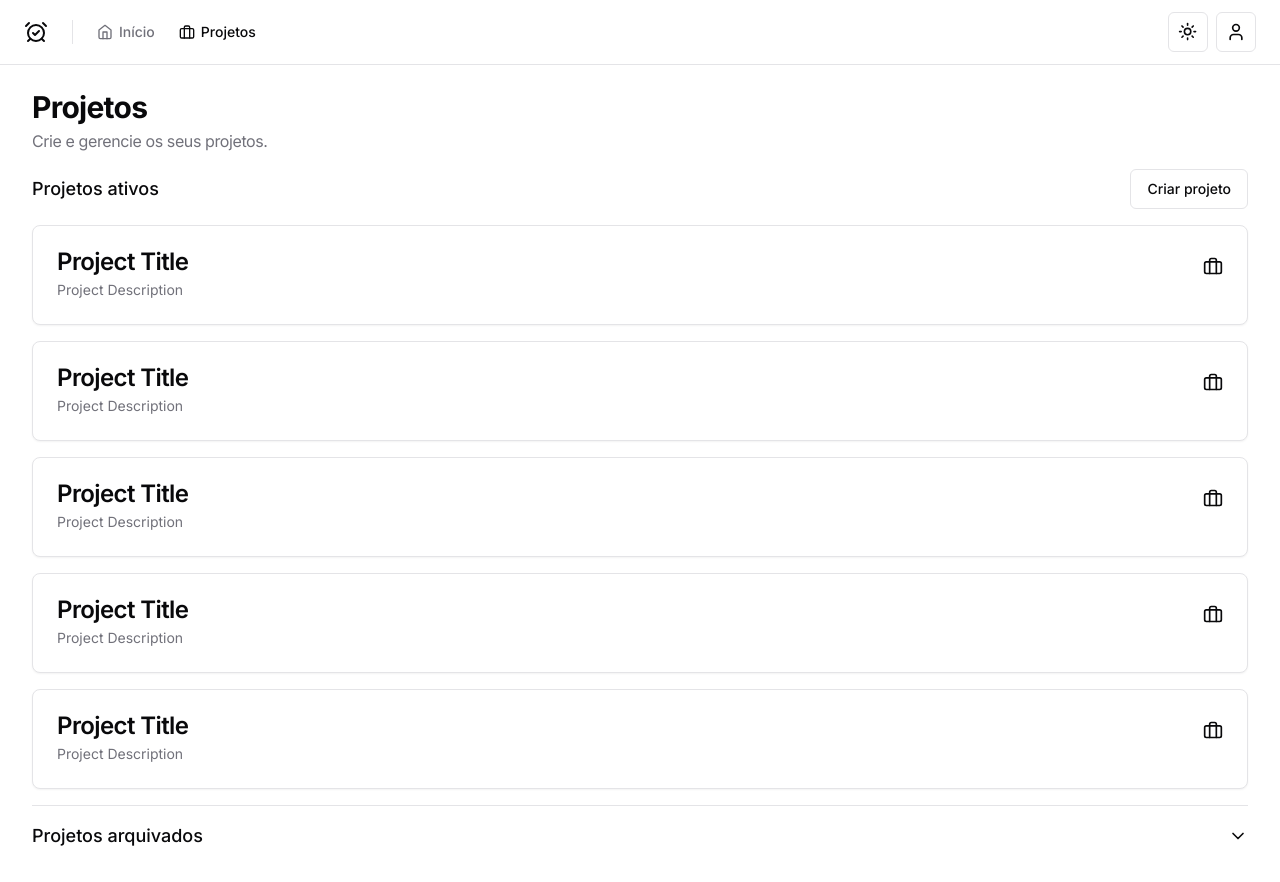
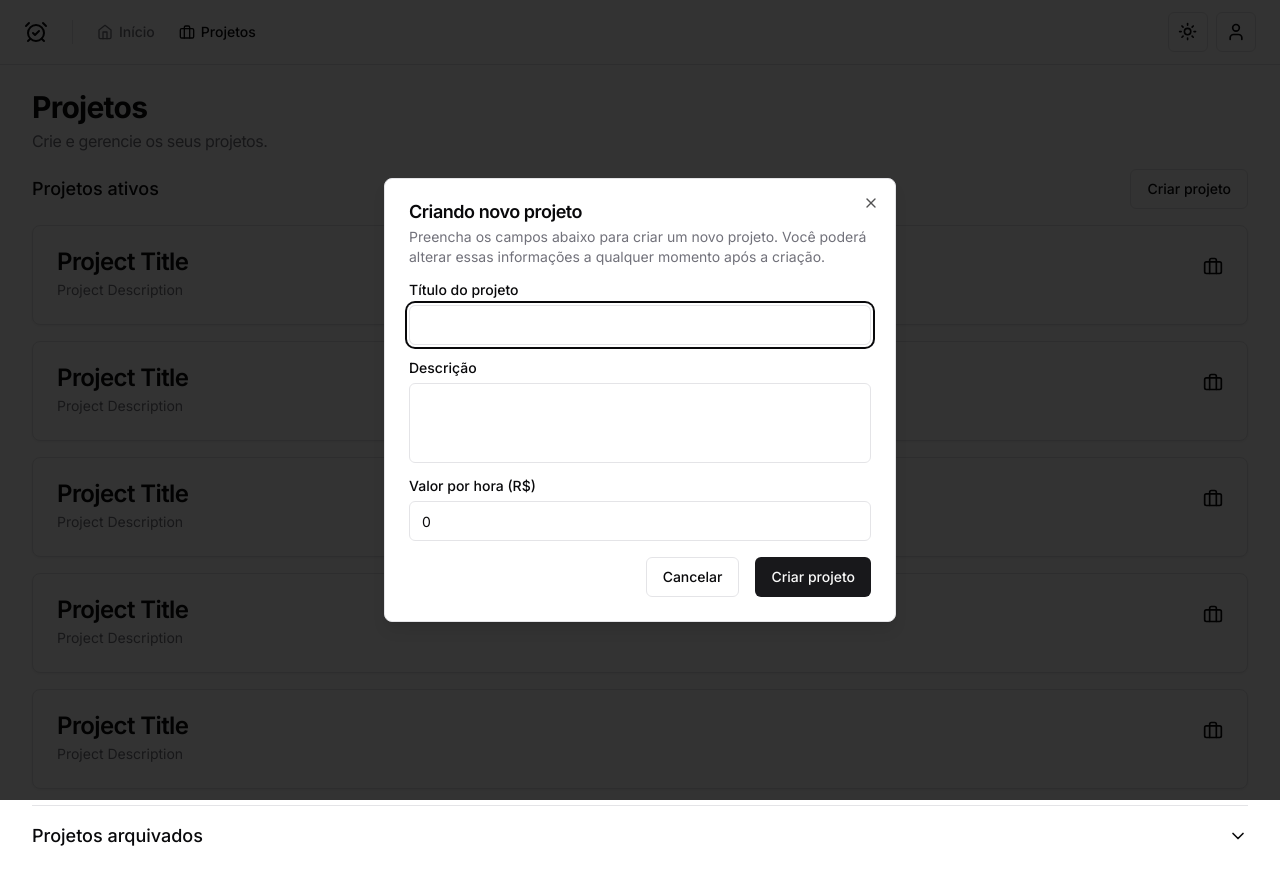
Before and after one commit to GabriPires/crono-web, a React (Vite) app: page /projects in a window 1280 px wide. Both pictures are taken after a click on the button "Criar projeto". Built offline with nearby package versions, Linux system fonts and the light colour scheme.

Commit message:
✨ feat(project): create project dialog

```diff
--- /dev/null
+++ b/src/components/form/form-control.tsx
@@ -0,0 +1,22 @@
+import { twMerge } from 'tailwind-merge'
+
+import { FormErrorMessage } from './form-error-message'
+
+interface FormControlProps {
+  children: React.ReactNode
+  errorMessage?: string
+  className?: string
+}
+
+export function FormControl({
+  children,
+  errorMessage,
+  className,
+}: FormControlProps) {
+  return (
+    <div className={twMerge('flex flex-col gap-2', className)}>
+      {children}
+      {errorMessage && <FormErrorMessage errorMessage={errorMessage} />}
+    </div>
+  )
+}
--- /dev/null
+++ b/src/components/form/form-error-message.tsx
@@ -0,0 +1,24 @@
+import { ComponentProps } from 'react'
+import { twMerge } from 'tailwind-merge'
+
+interface FormErrorProps extends ComponentProps<'span'> {
+  errorMessage: string
+}
+
+export function FormErrorMessage({
+  errorMessage,
+  className,
+  ...props
+}: FormErrorProps) {
+  return (
+    <span
+      className={twMerge(
+        'block text-xs text-rose-400 dark:text-rose-500',
+        className,
+      )}
+      {...props}
+    >
+      {errorMessage}
+    </span>
+  )
+}
--- /dev/null
+++ b/src/components/ui/textarea.tsx
@@ -0,0 +1,24 @@
+import * as React from "react"
+
+import { cn } from "@/lib/utils"
+
+export interface TextareaProps
+  extends React.TextareaHTMLAttributes<HTMLTextAreaElement> {}
+
+const Textarea = React.forwardRef<HTMLTextAreaElement, TextareaProps>(
+  ({ className, ...props }, ref) => {
+    return (
+      <textarea
+        className={cn(
+          "flex min-h-[80px] w-full rounded-md border border-input bg-background px-3 py-2 text-sm ring-offset-background placeholder:text-muted-foreground focus-visible:outline-none focus-visible:ring-2 focus-visible:ring-ring focus-visible:ring-offset-2 disabled:cursor-not-allowed disabled:opacity-50",
+          className
+        )}
+        ref={ref}
+        {...props}
+      />
+    )
+  }
+)
+Textarea.displayName = "Textarea"
+
+export { Textarea }
--- /dev/null
+++ b/src/pages/app/projects/components/create-project-dialog.tsx
@@ -0,0 +1,112 @@
+import { zodResolver } from '@hookform/resolvers/zod'
+import { Controller, useForm } from 'react-hook-form'
+import { z } from 'zod'
+
+import { FormControl } from '@/components/form/form-control'
+import { Button } from '@/components/ui/button'
+import {
+  Dialog,
+  DialogClose,
+  DialogContent,
+  DialogDescription,
+  DialogHeader,
+  DialogTitle,
+  DialogTrigger,
+} from '@/components/ui/dialog'
+import { Input } from '@/components/ui/input'
+import { Label } from '@/components/ui/label'
+import { Textarea } from '@/components/ui/textarea'
+import { currencyInputMask } from '@/utils/currency-input-mask'
+
+const createProjectFormSchema = z.object({
+  title: z.string().min(1, { message: 'Título é obrigatório.' }),
+  description: z.string().optional(),
+  hourlyRate: z.coerce
+    .number()
+    .positive({ message: 'Valor por hora deve ser positivo.' }),
+})
+
+type CreateProjectFormValues = z.infer<typeof createProjectFormSchema>
+
+export function CreateProjectDialog() {
+  const {
+    control,
+    register,
+    reset,
+    handleSubmit,
+    formState: { errors },
+  } = useForm<CreateProjectFormValues>({
+    resolver: zodResolver(createProjectFormSchema),
+    defaultValues: {
+      title: '',
+      description: '',
+      hourlyRate: 0,
+    },
+  })
+
+  async function handleCreateProject(values: CreateProjectFormValues) {
+    console.log(values)
+  }
+
+  return (
+    <Dialog
+      onOpenChange={() => {
+        reset()
+      }}
+    >
+      <DialogTrigger asChild>
+        <Button variant="outline">Criar projeto</Button>
+      </DialogTrigger>
+      <DialogContent>
+        <DialogHeader>
+          <DialogTitle>Criando novo projeto</DialogTitle>
+          <DialogDescription>
+            Preencha os campos abaixo para criar um novo projeto. Você poderá
+            alterar essas informações a qualquer momento após a criação.
+          </DialogDescription>
+        </DialogHeader>
+
+        <form
+          className="flex flex-col gap-4"
+          onSubmit={handleSubmit(handleCreateProject)}
+        >
+          <FormControl errorMessage={errors.title?.message}>
+            <Label htmlFor="title">Título do projeto</Label>
+            <Input id="title" {...register('title')} />
+          </FormControl>
+
+          <FormControl>
+            <Label htmlFor="description">Descrição</Label>
+            <Textarea
+              id="description"
+              className="resize-none"
+              {...register('description')}
+            />
+          </FormControl>
+
+          <Controller
+            control={control}
+            name="hourlyRate"
+            render={({ field: { value, onChange } }) => (
+              <FormControl errorMessage={errors.hourlyRate?.message}>
+                <Label htmlFor="hourlyRate">Valor por hora (R$)</Label>
+                <Input
+                  id="hourlyRate"
+                  value={value}
+                  onChange={(e) => onChange(currencyInputMask(e.target.value))}
+                />
+              </FormControl>
+            )}
+          />
+
+          <div className="flex flex-row items-center justify-end gap-4">
+            <DialogClose asChild>
+              <Button variant="outline">Cancelar</Button>
+            </DialogClose>
+            <Button type="submit">Criar projeto</Button>
+          </div>
+        </form>
+      </DialogContent>
+    </Dialog>
+  )
+}
--- a/src/pages/app/projects/page.tsx
+++ b/src/pages/app/projects/page.tsx
@@ -2,7 +2,6 @@ import { ChevronDown } from 'lucide-react'
 import { Helmet } from 'react-helmet-async'
 
 import { PageHeader } from '@/components/page-header'
-import { Button } from '@/components/ui/button'
 import {
   Collapsible,
   CollapsibleContent,
@@ -10,6 +9,7 @@ import {
 } from '@/components/ui/collapsible'
 import { Separator } from '@/components/ui/separator'
 
+import { CreateProjectDialog } from './components/create-project-dialog'
 import { ProjectCard } from './components/project-card'
 
 export function ProjectsPage() {
@@ -26,7 +26,7 @@ export function ProjectsPage() {
         <div className="flex flex-col gap-4">
           <div className="flex flex-row items-center justify-between">
             <h2 className="text-lg font-medium">Projetos ativos</h2>
-            <Button variant="outline">Criar projeto</Button>
+            <CreateProjectDialog />
           </div>
 
           {Array.from({ length: 5 }).map((_, index) => (
--- /dev/null
+++ b/src/utils/currency-input-mask.ts
@@ -0,0 +1,6 @@
+export function currencyInputMask(value: string) {
+  return value
+    .replace(/\D/g, '')
+    .replace(/(\d{1,})(\d{2})$/, '$1,$2')
+    .replace(/(?=(\d{3})+(\D))\B/g, '.')
+}
```
